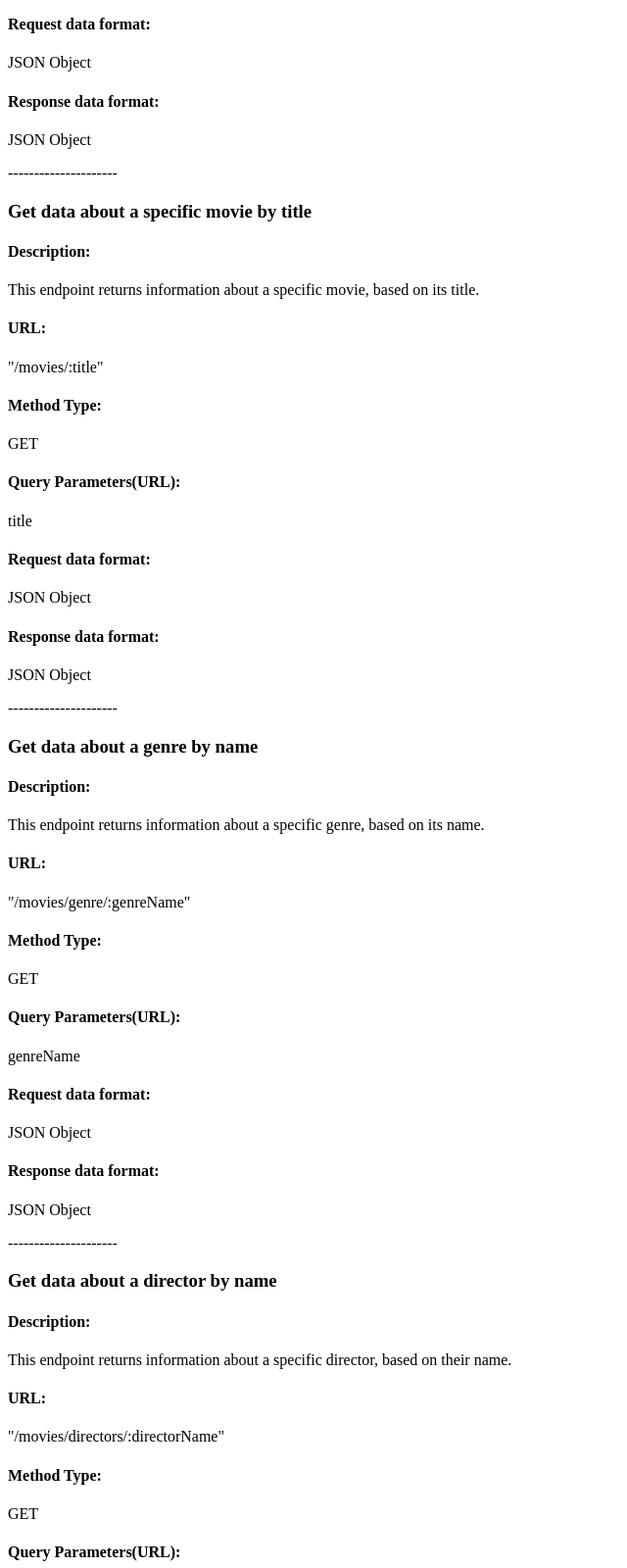
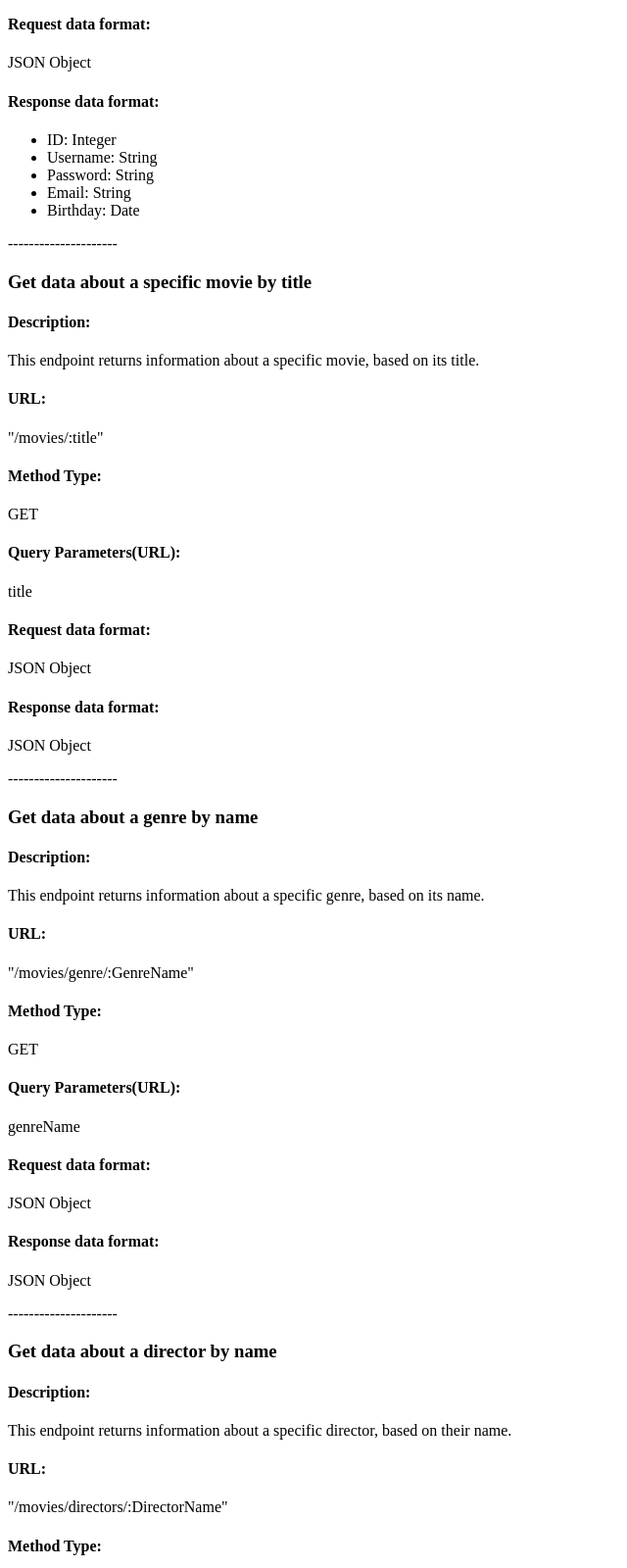
Before and after one commit to rochagbriel/movie_api, a website: page public/documentation.html in a window 1280 px wide. Shown: the part 540-2140 px from the top of the page at 98% size, without its empty margins (0-640 px from the left). Drawn offline with Linux system fonts and the light colour scheme.

Commit message:
Doc: Updated Endpoints and added more detais

```diff
--- a/public/documentation.html
+++ b/public/documentation.html
@@ -24,7 +24,13 @@
         <h4>Request data format:</h4>
         <p>JSON Object</p>
         <h4>Response data format:</h4>
-        <p>JSON Object</p>
+        <ul>
+            <li>ID: Integer</li>
+            <li>Username: String</li>
+            <li>Password: String</li>
+            <li>Email: String</li>
+            <li>Birthday: Date</li>
+        </ul>
 
         ---------------------
 
@@ -48,7 +54,7 @@
         <h4>Description:</h4>
         <p>This endpoint returns information about a specific genre, based on its name.</p>
         <h4>URL:</h4>
-        <p>"/movies/genre/:genreName"</p>
+        <p>"/movies/genre/:GenreName"</p>
         <h4>Method Type:</h4>
         <p>GET</p>
         <h4>Query Parameters(URL):</h4>
@@ -64,7 +70,7 @@
         <h4>Description:</h4>
         <p>This endpoint returns information about a specific director, based on their name.</p>
         <h4>URL:</h4>
-        <p>"/movies/directors/:directorName"</p>
+        <p>"/movies/directors/:DirectorName"</p>
         <h4>Method Type:</h4>
         <p>GET</p>
         <h4>Query Parameters(URL):</h4>
@@ -86,7 +92,12 @@
         <h4>Query Parameters(URL):</h4>
         <p>None</p>
         <h4>Request data format:</h4>
-        <p>JSON Object including a 'name:' key </p>
+        <ul>
+            <li>Username: String(required)</li>
+            <li>Password: String(required)</li>
+            <li>Email: String(required)</li>
+            <li>Birthday: Date(required)</li>
+        </ul>
         <h4>Response data format:</h4>
         <p>Returns a JSON object with a success message and the ID of the newly created user.</p>
 
@@ -103,6 +114,8 @@
         <p>id</p>
         <h4>Request data format:</h4>
         <p>JSON Object including a key you want to change</p>
+        <p>Sample:</p>
+        <p>{ Username: 'New User Name' }</p>
         <h4>Response data format:</h4>
         <p>Returns a JSON object with a success message.</p>
 
@@ -112,7 +125,7 @@
         <h4>Description:</h4>
         <p>Add a movie to a user's list of favorites.</p>
         <h4>URL:</h4>
-        <p>"/users/:id/:movieTitle"</p>
+        <p>"/users/:id/movies/:MovieId"</p>
         <h4>Method Type:</h4>
         <p>POST</p>
         <h4>Query Parameters(URL):</h4>
@@ -128,7 +141,7 @@
         <h4>Description:</h4>
         <p>Remove a movie from a user's list of favorites.</p>
         <h4>URL:</h4>
-        <p>"/users/:id/:movieTitle"</p>
+        <p>"/users/:id/:MovieId"</p>
         <h4>Method Type:</h4>
         <p>DELETE</p>
         <h4>Query Parameters(URL):</h4>
```
